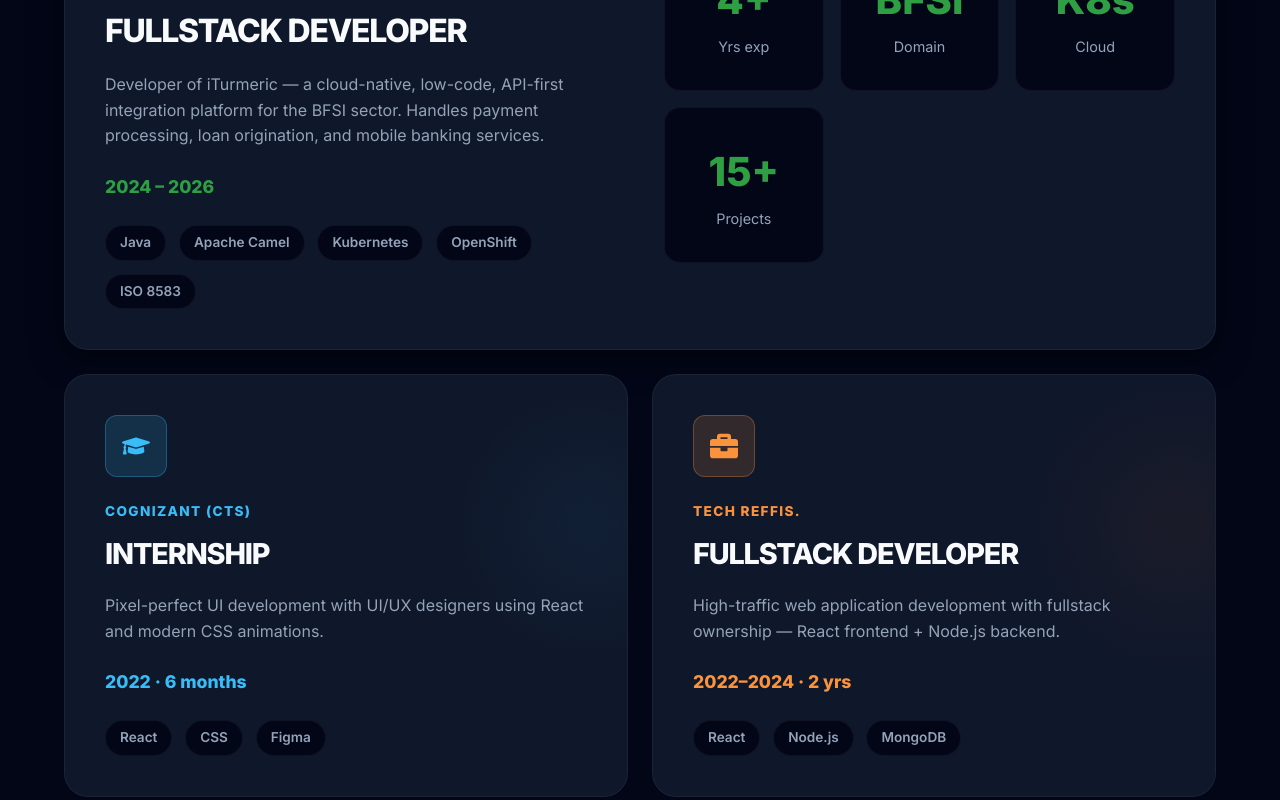
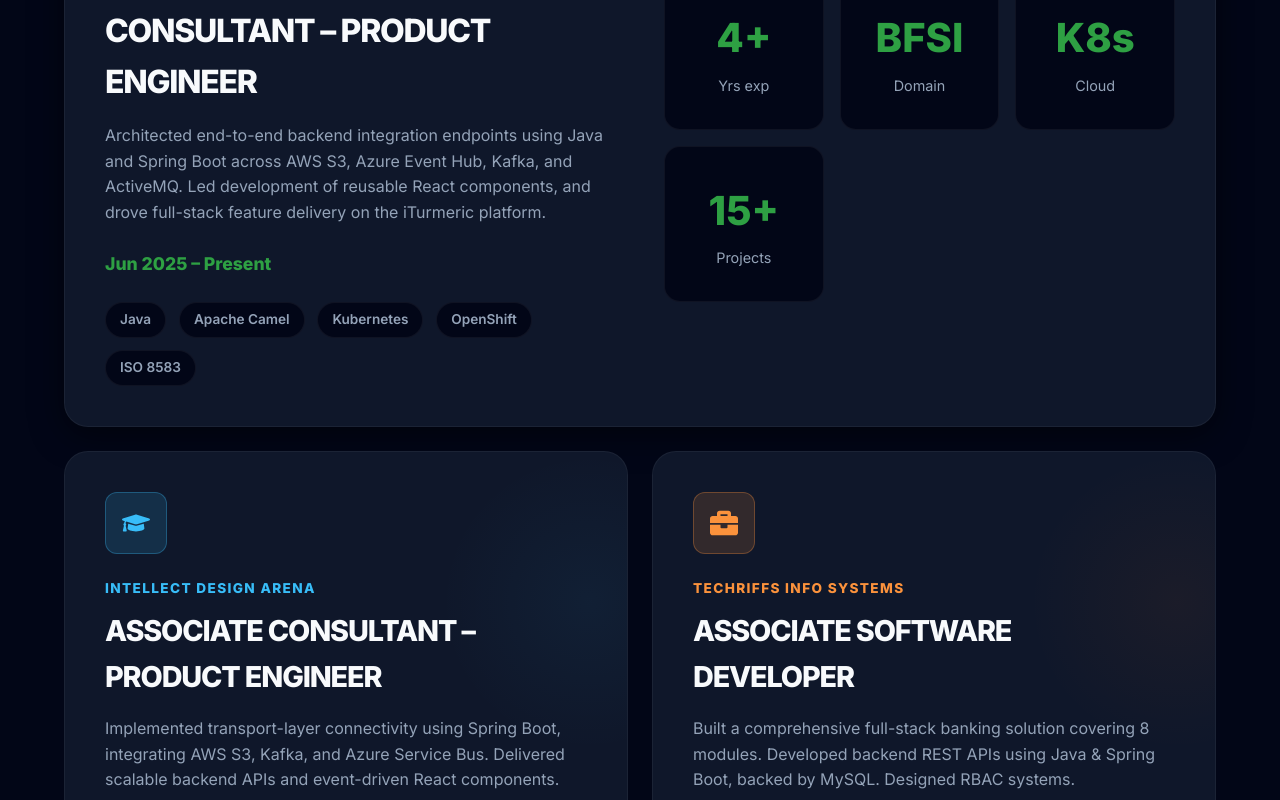
Before and after one commit to Dhanushkodi143/Dhanush_portfolio, a React (Vite) app: page / in a window 1280 px wide. Shown: the part 1080-1880 px from the top of the page. Built offline with nearby package versions, Linux system fonts and the light colour scheme; a web font is replaced by a local one.

Commit message:
Sync portfolio content with latest resume and fix download link

```diff
--- a/src/components/Experience.tsx
+++ b/src/components/Experience.tsx
@@ -65,7 +65,7 @@
                                 textTransform: 'uppercase',
                                 margin: '0 0 0.5rem 0'
                             }}>
-                                Intellect Design Arena Pvt Ltd
+                                Intellect Design Arena
                             </p>
 
                             <h3 style={{
@@ -74,7 +74,7 @@
                                 fontWeight: 800,
                                 margin: '0 0 1rem 0'
                             }}>
-                                Fullstack Developer
+                                Consultant – Product Engineer
                             </h3>
 
                             <p style={{
@@ -83,7 +83,7 @@
                                 lineHeight: 1.6,
                                 margin: '0 0 1.5rem 0'
                             }}>
-                                Developer of iTurmeric — a cloud-native, low-code, API-first integration platform for the BFSI sector. Handles payment processing, loan origination, and mobile banking services.
+                                Architected end-to-end backend integration endpoints using Java and Spring Boot across AWS S3, Azure Event Hub, Kafka, and ActiveMQ. Led development of reusable React components, and drove full-stack feature delivery on the iTurmeric platform.
                             </p>
 
                             <div style={{
@@ -92,7 +92,7 @@
                                 fontWeight: 700,
                                 marginBottom: '1.5rem'
                             }}>
-                                2024 – 2026
+                                Jun 2025 – Present
                             </div>
 
                             {/* Tags */}
@@ -204,23 +204,23 @@
                                 </div>
 
                                 <p style={{ color: '#38bdf8', fontSize: '0.85rem', fontWeight: 800, letterSpacing: '0.1em', textTransform: 'uppercase', margin: '0 0 0.5rem 0' }}>
-                                    Cognizant (CTS)
+                                    Intellect Design Arena
                                 </p>
 
                                 <h3 style={{ color: 'var(--text-primary)', fontSize: '1.8rem', fontWeight: 800, margin: '0 0 1rem 0' }}>
-                                    Internship
+                                    Associate Consultant – Product Engineer
                                 </h3>
 
                                 <p style={{ color: 'var(--text-secondary)', fontSize: '1rem', lineHeight: 1.6, margin: '0 0 1.5rem 0', flex: 1 }}>
-                                    Pixel-perfect UI development with UI/UX designers using React and modern CSS animations.
+                                    Implemented transport-layer connectivity using Spring Boot, integrating AWS S3, Kafka, and Azure Service Bus. Delivered scalable backend APIs and event-driven React components.
                                 </p>
 
                                 <div style={{ color: '#38bdf8', fontSize: '1.1rem', fontWeight: 700, marginBottom: '1.5rem' }}>
-                                    2022 · 6 months
+                                    Jun 2024 – Jun 2025
                                 </div>
 
                                 <div style={{ display: 'flex', flexWrap: 'wrap', gap: '0.8rem' }}>
-                                    {['React', 'CSS', 'Figma'].map(tag => (
+                                    {['Spring Boot', 'React', 'Kafka', 'REST APIs'].map(tag => (
                                         <span key={tag} style={{
                                             background: 'var(--bg-primary)', color: 'var(--text-secondary)', padding: '6px 14px',
                                             borderRadius: '20px', fontSize: '0.85rem', fontWeight: 600,
@@ -272,23 +272,23 @@
                                 </div>
 
                                 <p style={{ color: '#fb923c', fontSize: '0.85rem', fontWeight: 800, letterSpacing: '0.1em', textTransform: 'uppercase', margin: '0 0 0.5rem 0' }}>
-                                    Tech Reffis.
+                                    Techriffs Info Systems
                                 </p>
 
                                 <h3 style={{ color: 'var(--text-primary)', fontSize: '1.8rem', fontWeight: 800, margin: '0 0 1rem 0' }}>
-                                    Fullstack Developer
+                                    Associate Software Developer
                                 </h3>
 
                                 <p style={{ color: 'var(--text-secondary)', fontSize: '1rem', lineHeight: 1.6, margin: '0 0 1.5rem 0', flex: 1 }}>
-                                    High-traffic web application development with fullstack ownership — React frontend + Node.js backend.
+                                    Built a comprehensive full-stack banking solution covering 8 modules. Developed backend REST APIs using Java & Spring Boot, backed by MySQL. Designed RBAC systems.
                                 </p>
 
                                 <div style={{ color: '#fb923c', fontSize: '1.1rem', fontWeight: 700, marginBottom: '1.5rem' }}>
-                                    2022–2024 · 2 yrs
+                                    Nov 2022 – Jun 2024
                                 </div>
 
                                 <div style={{ display: 'flex', flexWrap: 'wrap', gap: '0.8rem' }}>
-                                    {['React', 'Node.js', 'MongoDB'].map(tag => (
+                                    {['Java', 'Spring Boot', 'React', 'MySQL', 'RBAC'].map(tag => (
                                         <span key={tag} style={{
                                             background: 'var(--bg-primary)', color: 'var(--text-secondary)', padding: '6px 14px',
                                             borderRadius: '20px', fontSize: '0.85rem', fontWeight: 600,
--- a/src/components/Hero.tsx
+++ b/src/components/Hero.tsx
@@ -94,7 +94,7 @@
                             lineHeight: 1.7,
                             maxWidth: '700px'
                         }}>
-                            Senior Full-Stack Developer with 4+ years of experience designing and delivering scalable enterprise applications in the Banking and FinTech domain. Proficient in Java, Spring Boot, React, and cloud-native integration technologies including AWS S3, Azure Event Hub, Apache Kafka, and ActiveMQ. Experienced in building end-to-end transport-layer integrations, mentoring development teams, and driving UI architecture using Nx Monorepo. Strong background in Agile methodologies, reusable component design, and workflow-driven banking platforms.
+                            Senior Full-Stack Developer with 4+ years of experience designing and delivering scalable enterprise applications in the Banking and FinTech domain. Proficient in <span style={{ color: '#ffb347', fontWeight: 600 }}>Java</span>, <span style={{ color: '#84cc16', fontWeight: 600 }}>Spring Boot</span>, <span style={{ color: '#22d3ee', fontWeight: 600 }}>React</span>, and <span style={{ color: '#c084fc', fontWeight: 600 }}>cloud-native</span> integration technologies including <span style={{ color: '#f59e0b', fontWeight: 600 }}>AWS S3</span>, <span style={{ color: '#3b82f6', fontWeight: 600 }}>Azure Event Hub</span>, <span style={{ color: '#f43f5e', fontWeight: 600 }}>Apache Kafka</span>, and <span style={{ color: '#fb7185', fontWeight: 600 }}>ActiveMQ</span>. Experienced in building end-to-end transport-layer integrations, mentoring development teams, and driving UI architecture using <span style={{ color: '#a78bfa', fontWeight: 600 }}>Nx Monorepo</span>. Strong background in Agile methodologies, reusable component design, CI/CD pipelines, and workflow-driven banking platforms.
                         </p>
                     </motion.div>
 
@@ -207,7 +207,7 @@
 
                         {/* Download Resume Button */}
                         <motion.a
-                            href="./resume.pdf"
+                            href="./Dhanush_Kodi_Resume_Updated.pdf"
                             download="Dhanush_Kodi_Resume.pdf"
                             whileHover={{
                                 scale: 1.05,
--- a/src/components/Skills.tsx
+++ b/src/components/Skills.tsx
@@ -2,7 +2,7 @@
 import { motion } from 'framer-motion';
 
 // Importing official icons from react-icons
-import { FaJava, FaNodeJs, FaReact, FaBootstrap, FaHtml5, FaCss3Alt, FaJs, FaAws, FaExchangeAlt, FaCloudUploadAlt, FaServer, FaGitAlt, FaGithub, FaGitlab, FaProjectDiagram, FaEnvelope } from 'react-icons/fa';
+import { FaJava, FaNodeJs, FaReact, FaBootstrap, FaHtml5, FaCss3Alt, FaJs, FaAws, FaExchangeAlt, FaCloudUploadAlt, FaServer, FaGitAlt, FaGithub, FaGitlab, FaProjectDiagram, FaEnvelope, FaDatabase, FaDocker, FaCogs } from 'react-icons/fa';
 import { SiSpringboot, SiTypescript, SiApachekafka, SiRabbitmq, SiNx } from 'react-icons/si';
 import { VscServerProcess, VscAzure } from 'react-icons/vsc';
 import { TbApi } from 'react-icons/tb';
@@ -30,6 +30,23 @@
                 { name: 'Node.js', experience: '4 yrs experience', level: 'Advanced', progress: 80, color: '#339933', tags: ['Express', 'Event Loop'], icon: <FaNodeJs size={32} color="#339933" /> },
                 { name: 'REST API', experience: '4 yrs experience', level: 'Expert', progress: 95, color: '#FF5733', tags: ['Design', 'Security', 'Integration'], icon: <TbApi size={32} color="#FF5733" /> },
                 { name: 'Microservices', experience: '4 yrs experience', level: 'Advanced', progress: 80, color: '#00ADD8', tags: ['Architecture', 'Scaling'], icon: <VscServerProcess size={32} color="#00ADD8" /> }
+            ]
+        },
+        {
+            title: "Databases",
+            skills: [
+                { name: 'SQL', experience: '4 yrs experience', level: 'Advanced', progress: 85, color: '#00758F', tags: ['Queries', 'Optimization'], icon: <FaDatabase size={30} color="#00758F" /> },
+                { name: 'MySQL', experience: '4 yrs experience', level: 'Advanced', progress: 85, color: '#00758F', tags: ['Relational', 'Design'], icon: <FaDatabase size={30} color="#00758F" /> },
+                { name: 'PL/SQL', experience: '4 yrs experience', level: 'Advanced', progress: 80, color: '#F80000', tags: ['Procedures', 'Triggers'], icon: <FaDatabase size={30} color="#F80000" /> }
+            ]
+        },
+        {
+            title: "CI/CD & DevOps",
+            skills: [
+                { name: 'Jenkins', experience: '4 yrs experience', level: 'Advanced', progress: 80, color: '#D33833', tags: ['Pipelines', 'Automation'], icon: <FaCogs size={30} color="#D33833" /> },
+                { name: 'GitHub Actions', experience: '4 yrs experience', level: 'Advanced', progress: 85, color: '#2088FF', tags: ['Workflows', 'CI'], icon: <FaGithub size={32} color="#2088FF" /> },
+                { name: 'Docker', experience: '4 yrs experience', level: 'Advanced', progress: 80, color: '#2496ED', tags: ['Containers', 'Images'], icon: <FaDocker size={32} color="#2496ED" /> },
+                { name: 'Maven', experience: '4 yrs experience', level: 'Advanced', progress: 85, color: '#C71A22', tags: ['Build', 'Dependencies'], icon: <FaCogs size={30} color="#C71A22" /> }
             ]
         },
         {
```
Also changed, not shown: src/components/Resume.tsx (+42 -14 lines), 2 other files (tests, documents, lock files or other folders).
